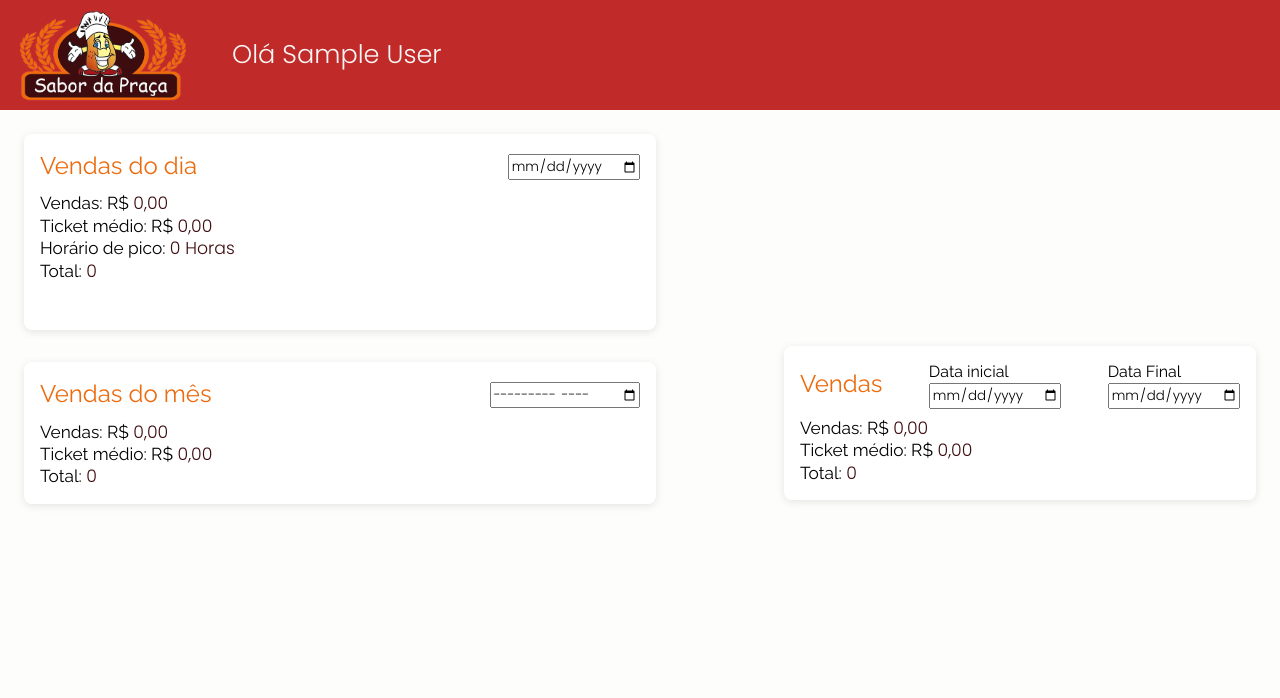
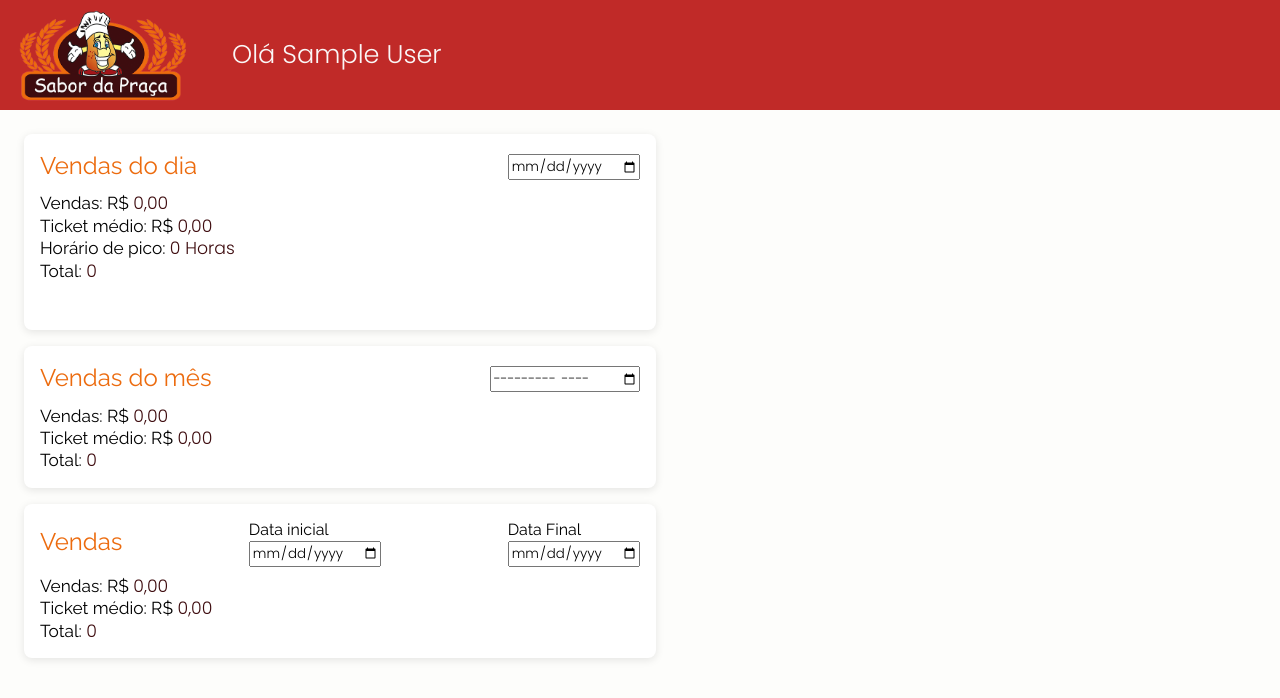
Before and after one commit to FvCastr0/sabor-da-praca, a Next.js app in the folder system/: page / in a window 1280 px wide. Shown: the top 698 px of the page. Built offline with nearby package versions, Linux system fonts and the light colour scheme; no server answers; sample sign-in values are in the browser's storage.

Commit message:
changing login and sales align

```diff
--- a/system/src/app/page.tsx
+++ b/system/src/app/page.tsx
@@ -39,22 +39,10 @@ export default function Home() {
     <Suspense fallback={<div>Carregando</div>}>
       <Header />
       <DaySalesClient />
-      <div
-        style={{
-          display: "flex",
-          flexWrap: "wrap",
-          width: "100dvw",
-          justifyContent: "left"
-        }}
-      >
-        <div style={{ flex: "1 1 600px", maxWidth: "100%", margin: "1rem 0" }}>
-          <MonthSalesClient />
-        </div>
 
-        <div style={{ flex: "1 1 360px", maxWidth: "100%" }}>
-          <SalesBetweenDates />
-        </div>
-      </div>
+      <MonthSalesClient />
+
+      <SalesBetweenDates />
     </Suspense>
   );
 }
```
Also changed, not shown: system/src/components/ui/FormComponents.tsx (+3 -4 lines).
